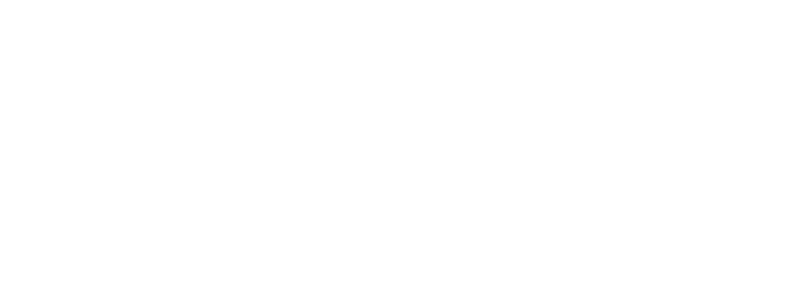
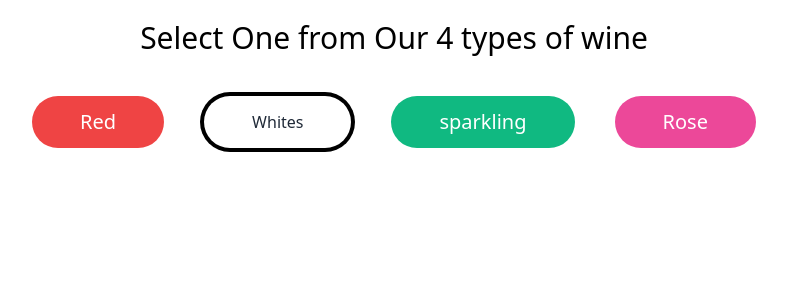
Before and after one commit to youssefyoussef28/wine-react-app, a React (Create React App) app: page /wines in a window 1280 px wide. Before the commit this address had no page. Shown: the top 300 px of the page, without its empty margins (246-1033 px from the left). Built offline with nearby package versions, Linux system fonts and the light colour scheme; no server answers.

Commit message:
Fetching Data

```diff
--- a/src/App.js
+++ b/src/App.js
@@ -1,5 +1,7 @@
 import "./App.css";
 import Login from "./components/Login";
+import Wines from "./components/Wines";
+
 import { Route, BrowserRouter as Router, Routes } from "react-router-dom";
 
 function App() {
@@ -8,6 +10,7 @@ function App() {
       <Router>
         <Routes>
           <Route path="/" element={<Login />} />
+          <Route path="/wines" element={<Wines />} />
         </Routes>
       </Router>
     </div>
--- /dev/null
+++ b/src/components/Card.js
@@ -0,0 +1,5 @@
+const Card = () => {
+  return <>Hello card</>;
+};
+
+export default Card;
--- a/src/components/Login.js
+++ b/src/components/Login.js
@@ -1,13 +1,15 @@
 import LoginImage from "../images/Login-Image.jpg";
+import LoginImage2 from "../images/Login-Image2.jpg";
+import { Navigate, Link } from "react-router-dom";
 
 const Login = () => {
   return (
     <>
       <section
-        style={{ backgroundImage: `url(${LoginImage})` }}
-        className="overlay h-[100vh] bg-cover bg-left-bottom  bg-no-repeat "
+        style={{ backgroundImage: `url(${LoginImage2})` }}
+        className="overlay h-[100vh] bg-cover bg-left-center  bg-no-repeat "
       >
-        <div class="flex flex-col items-center justify-center px-6 py-8 mx-auto h-screen lg:py-0">
+        <div className="flex flex-col items-center justify-center px-6 py-8 mx-auto h-screen lg:py-0">
           {/* <a
             href="#"
             class="flex items-center mb-6 text-2xl font-semibold text-gray-900 "
@@ -19,16 +21,16 @@ const Login = () => {
             />
             Wine House
           </a> */}
-          <div class="w-full bg-white rounded-lg shadow dark:border md:mt-0 sm:max-w-md xl:p-0">
-            <div class="p-6 space-y-4 md:space-y-6 sm:p-8">
-              <h1 class="text-xl font-bold leading-tight tracking-tight text-gray-900 md:text-2xl">
+          <div className="w-full bg-white rounded-lg shadow dark:border md:mt-0 sm:max-w-md xl:p-0">
+            <div className="p-6 space-y-4 md:space-y-6 sm:p-8">
+              <h1 className="text-xl font-bold leading-tight tracking-tight text-gray-900 md:text-2xl">
                 Sign in to your account
               </h1>
-              <form class="space-y-4 md:space-y-6" action="#">
+              <form className="space-y-4 md:space-y-6" action="#">
                 <div>
                   <label
-                    for="email"
-                    class="block mb-2 text-sm font-medium text-gray-900"
+                    htmlFor="email"
+                    className="block mb-2 text-sm font-medium text-gray-900"
                   >
                     Your email
                   </label>
@@ -36,15 +38,15 @@ const Login = () => {
                     type="email"
                     name="email"
                     id="email"
-                    class="bg-gray-50 border border-gray-300 text-gray-900 sm:text-sm rounded-lg focus:ring-primary-600 focus:border-primary-600 block w-full p-2.5"
-                    placeholder="name@company.com"
-                    required=""
+                    className="bg-gray-50 border border-gray-300 text-gray-900 sm:text-sm rounded-lg focus:ring-primary-600 focus:border-primary-600 block w-full p-2.5"
+                    placeholder="name@example.com"
+                    required={true}
                   />
                 </div>
                 <div>
                   <label
-                    for="password"
-                    class="block mb-2 text-sm font-medium text-gray-900"
+                    htmlFor="password"
+                    className="block mb-2 text-sm font-medium text-gray-900"
                   >
                     Password
                   </label>
@@ -53,25 +55,24 @@ const Login = () => {
                     name="password"
                     id="password"
                     placeholder="••••••••"
-                    class="bg-gray-50 border border-gray-300 text-gray-900 sm:text-sm rounded-lg focus:ring-primary-600 focus:border-primary-600 block w-full p-2.5"
-                    required=""
+                    className="bg-gray-50 border border-gray-300 text-gray-900 sm:text-sm rounded-lg focus:ring-primary-600 focus:border-primary-600 block w-full p-2.5"
+                    required={true}
                   />
                 </div>
-                <div class="flex items-center justify-between">
-                  <div class="flex items-start">
-                    <div class="flex items-center h-5">
+                <div className="flex items-center justify-between">
+                  <div className="flex items-start">
+                    <div className="flex items-center h-5">
                       <input
                         id="remember"
                         aria-describedby="remember"
                         type="checkbox"
-                        class="w-4 h-4 border border-gray-300 rounded bg-gray-50 focus:ring-3 focus:ring-primary-300"
-                        required=""
+                        className="w-4 h-4 border border-gray-300 rounded bg-gray-50 focus:ring-3 focus:ring-primary-300"
                       />
                     </div>
-                    <div class="ml-3 text-sm">
+                    <div className="ml-3 text-sm">
                       <label
-                        for="remember"
-                        class="text-gray-500 dark:text-gray-300"
+                        htmlFor="remember"
+                        className="text-gray-500 dark:text-gray-300"
                       >
                         Remember me
                       </label>
@@ -79,22 +80,28 @@ const Login = () => {
                   </div>
                   <a
                     href="#"
-                    class="text-sm font-medium text-primary-600 hover:underline dark:text-primary-500"
+                    className="text-sm font-medium text-primary-600 hover:underline dark:text-primary-500"
                   >
                     Forgot password?
                   </a>
                 </div>
-                <button
-                  type="submit"
-                  class="w-full text-white bg-amber-500 hover:bg-primary-700 focus:ring-4 focus:outline-none focus:ring-primary-300 font-medium rounded-lg text-sm px-5 py-2.5 text-center"
-                >
-                  Sign in
-                </button>
-                <p class="text-sm font-light text-gray-500 dark:text-gray-400">
+                <div className="py-5 md:p-0">
+                  {" "}
+                  <Link to={"/wines"}>
+                    <button
+                      type="submit"
+                      className="w-full text-white bg-amber-500 hover:bg-primary-700 focus:ring-4 focus:outline-none focus:ring-primary-300 font-medium rounded-lg text-sm px-5 py-2.5 text-center"
+                    >
+                      Sign in
+                    </button>
+                  </Link>
+                </div>
+
+                <p className="text-sm font-light text-gray-500">
                   Don’t have an account yet?{" "}
                   <a
                     href="#"
-                    class="font-medium text-primary-600 hover:underline dark:text-primary-500"
+                    className="font-medium text-primary-600 hover:underline dark:text-primary-500"
                   >
                     Sign up
                   </a>
--- /dev/null
+++ b/src/components/Wines.js
@@ -0,0 +1,84 @@
+import axios from "axios";
+import { useState, useEffect } from "react";
+
+const Wines = () => {
+  const [wineType, setWineType] = useState("");
+
+  // const selectedWine = async () => {
+  //   const { fetchedData } = await axios.get(
+  //     `https://api.sampleapis.com/wines/${wineType}`
+  //   );
+
+  //   console.log("DATA", fetchedData);
+  // };
+
+  const getWine = () => {
+    axios
+      .get(`https://api.sampleapis.com/wines/${wineType}`)
+      .then((response) => {
+        console.log(response.data);
+      });
+  };
+
+  useEffect(() => {
+    // selectedWine();
+    getWine();
+  }, [wineType]);
+
+  return (
+    <>
+      <h1 className="text-center p-5 font-medium text-3xl">
+        Select One from Our 4 types of wine
+      </h1>
+
+      <div className="flex justify-center item">
+        <button
+          className="px-12 py-3 text-white bg-red-500 rounded-full hover:bg-red-600 m-5 font-medium text-xl focus:ring-red-300 focus:ring-4"
+          onClick={() => {
+            setWineType("reds");
+            // getWine();
+            console.log(wineType);
+          }}
+          type="submit"
+        >
+          Red
+        </button>
+        <button
+          className="px-12 py-3 text-gray-800 bg-white ring-4 ring-black rounded-full hover:bg-black hover:text-white m-5 focus:ring-black focus:ring-4"
+          onClick={() => {
+            setWineType("whites");
+            getWine();
+            console.log(wineType);
+          }}
+          type="submit"
+        >
+          Whites
+        </button>
+        <button
+          className="px-12 py-3 text-white bg-emerald-500 rounded-full hover:bg-emerald-600 m-5 font-medium text-xl focus:ring-emerald-300 focus:ring-4"
+          onClick={() => {
+            setWineType("sparkling");
+            getWine();
+            console.log(wineType);
+          }}
+          type="submit"
+        >
+          sparkling
+        </button>
+        <button
+          className="px-12 py-3 text-white bg-pink-500 rounded-full hover:bg-pink-600 m-5 font-medium text-xl focus:ring-pink-300 focus:ring-4"
+          onClick={() => {
+            setWineType("rose");
+            getWine();
+            console.log(wineType);
+          }}
+          type="submit"
+        >
+          Rose
+        </button>
+      </div>
+    </>
+  );
+};
+
+export default Wines;
```
Also changed, not shown: src/images/Login-Image2.jpg (added).
